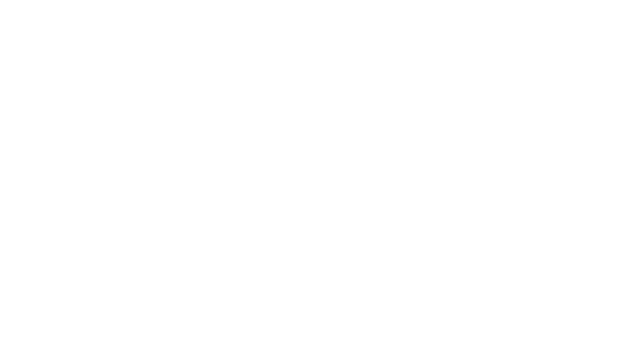
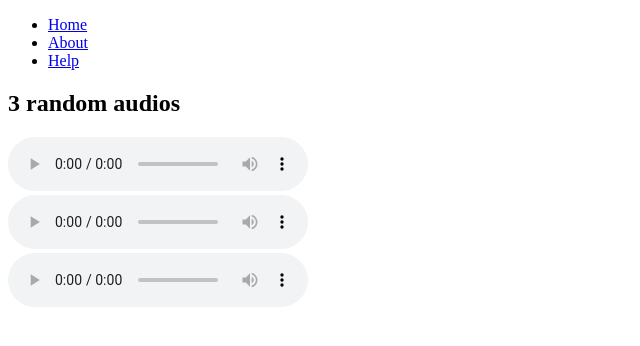
Before and after one commit to acciojob/semantic-navbar-and-audios-gamesense31, a website: page main.html in a window 1280 px wide. Shown: the whole page, without its empty margins (0-640 px from the left). Drawn offline with Linux system fonts and the light colour scheme.

Commit message:
created a submission

```diff
--- a/main.html
+++ b/main.html
@@ -1,16 +1,39 @@
 <!DOCTYPE html>
+<html lang="en">
+<head>
+  <meta charset="UTF-8">
+  <title>Semantic Navbar & Audios</title>
+</head>
+<body>
 
-<html>
+  <nav>
+    <ul>
+      <li><a href="https://example.com/home">Home</a></li>
+      <li><a href="https://example.com/about">About</a></li>
+      <li><a href="https://example.com/help">Help</a></li>
+    </ul>
+  </nav>
 
-<head>
-	<link rel="stylesheet" href="styles.css">
-</head>
 
-<body>
-	<!-- the entire body must be written by student -->
-    <script type="text/javascript" src="./script.js">
-</script>
+  <section>
+    <h2>3 random audios</h2>
+
+    <audio controls>
+      <source src="http://commondatastorage.googleapis.com/codeskulptor-demos/DDR_assets/Kangaroo_MusiQue_-_The_Neverwritten_Role_Playing_Game.mp3" type="audio/mpeg">
+      Your browser does not support the audio element.
+    </audio>
+    <br>
+    <audio controls>
+      <source src="http://commondatastorage.googleapis.com/codeskulptor-assets/Epoq-Lepidoptera.ogg" type="audio/ogg">
+      Your browser does not support the audio element.
+    </audio>
+    <br>
+    <audio controls>
+      <source src="http://codeskulptor-demos.commondatastorage.googleapis.com/pang/paza-moduless.mp3" type="audio/mpeg">
+      Your browser does not support the audio element.
+    </audio>
+
+  </section>
 
 </body>
-
 </html>
```
